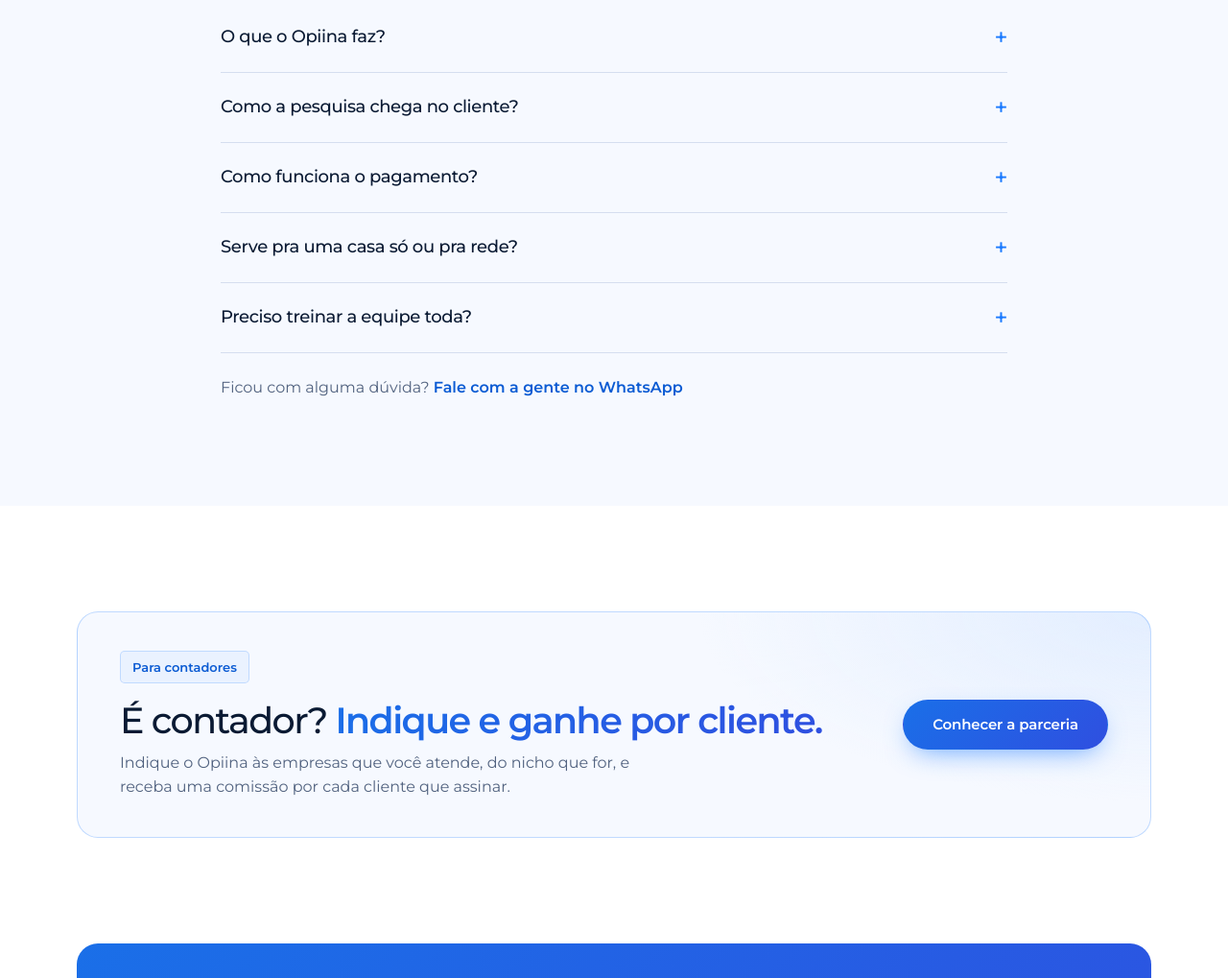
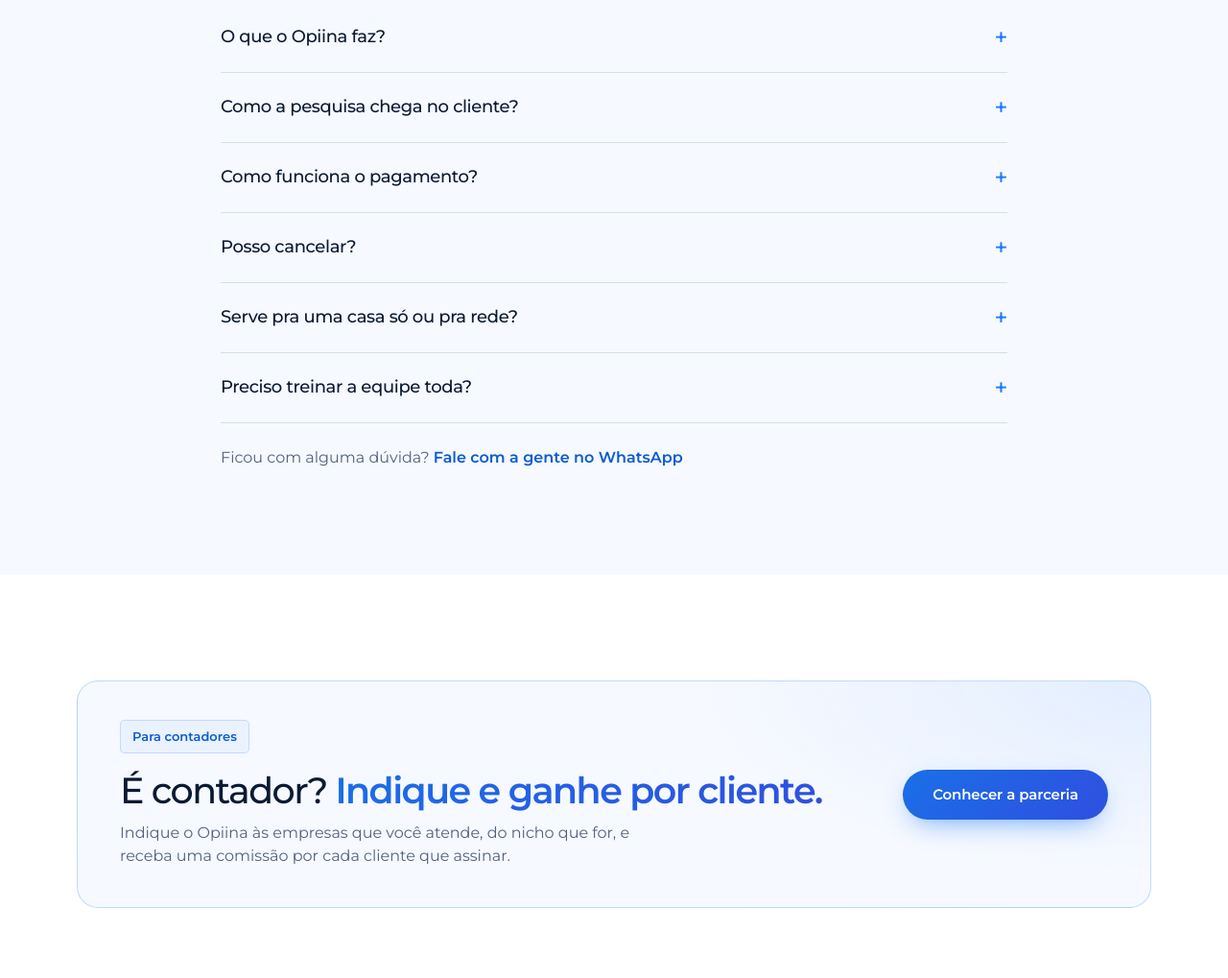
Before and after one commit to BereuXdp/Opiina, a plain HTML site: page index.html in a window 1280 px wide. Shown: the part 9430-10449 px from the top of the page at 96% size. Drawn offline with Linux system fonts and the light colour scheme.

Commit message:
FAQ: cancelamento em até 7 dias
Co-Authored-By: Claude Sonnet 5.5 <noreply@anthropic.com>

```diff
--- a/index.html
+++ b/index.html
@@ -339,6 +339,7 @@
         <details><summary>O que o Opiina faz?</summary><p>Captura o NPS, mostra o que o cliente falou e organiza o atendimento num Kanban simples.</p></details>
         <details><summary>Como a pesquisa chega no cliente?</summary><p>Você monta a pesquisa em poucos passos e envia em mais de um canal. A resposta volta direto pro painel.</p></details>
         <details><summary>Como funciona o pagamento?</summary><p>Você escolhe o plano, cria a conta e paga pela Stripe, numa página segura de pagamento. Depois de pago, é só entrar no painel.</p></details>
+        <details><summary>Posso cancelar?</summary><p>Sim. Você pode cancelar em até 7 dias depois de contratar o plano.</p></details>
         <details><summary>Serve pra uma casa só ou pra rede?</summary><p>Os dois. Start e Pro são para uma unidade. Redes cobre todas as unidades, com métricas por casa.</p></details>
         <details><summary>Preciso treinar a equipe toda?</summary><p>Não. O fluxo é o de sempre: pergunta, vê a nota, trata a ocorrência.</p></details>
       </div>
```
